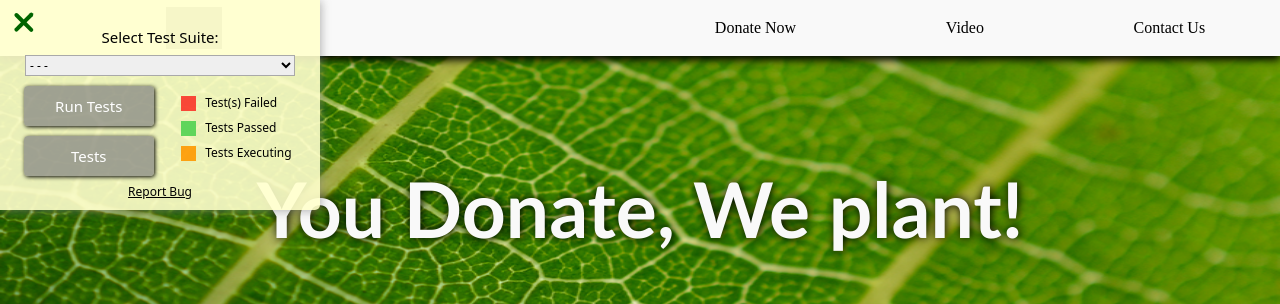
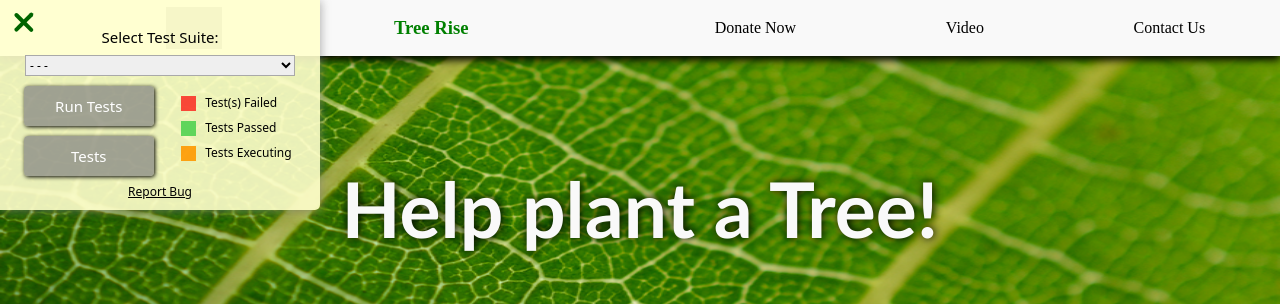
Before and after one commit to odgripginger/product-page, a plain HTML site: page index.html in a window 1280 px wide. Shown: the top 304 px of the page. Drawn offline with Linux system fonts and the light colour scheme; grey boxes are pictures that could not be loaded.

Commit message:
minor changes

```diff
--- a/index.html
+++ b/index.html
@@ -11,7 +11,7 @@
     <header id="header">
         <nav id="nav-bar">
             <img src="https://png.pngtree.com/element_origin_min_pic/16/07/06/21577d0b52211bd.jpg" id="header-img" alt="Company Logo">
-
+            <h3 style="color: green">Tree Rise</h3>
             <ul>
                 <li><a class="nav-link" href="#payment">Donate Now</a></li>
                 <li><a class="nav-link" href="#video-wrapper">Video</a></li>
@@ -22,7 +22,7 @@
     <main id="main">
         <div class="wrapper" id="front">
             <div id="slogan">
-                <h1>You Donate, We plant!</h1>
+                <h1>Help plant a Tree!</h1>
             </div>
             <form id="form" action="https://www.freecodecamp.com/email-submit">
                 <input type="email" id="email" name="email" placeholder="Enter your Email address">
```
